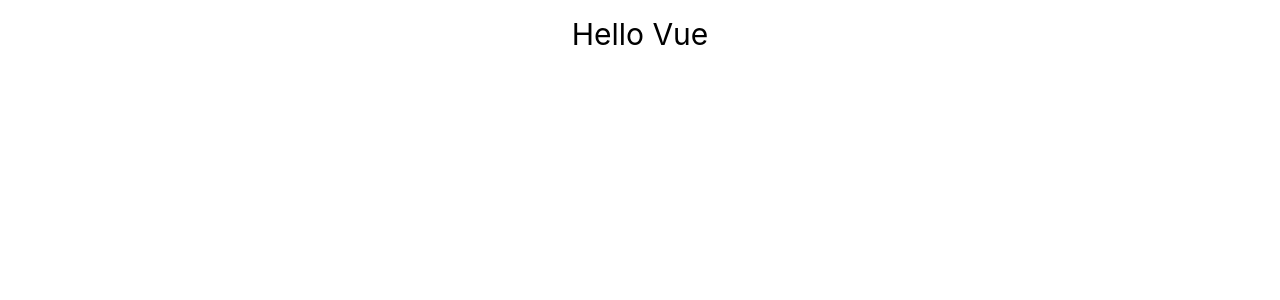
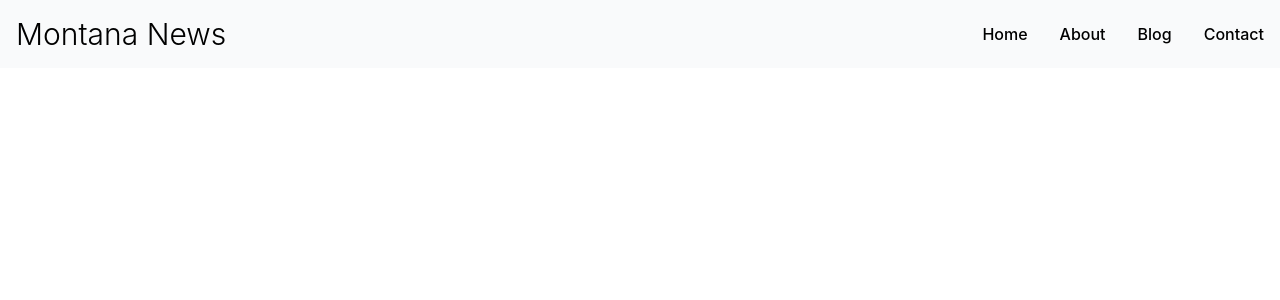
Before and after one commit to monzuralam/montana-news-vue, a Vue app: page /blog in a window 1280 px wide. Shown: the top 300 px of the page. Built offline with nearby package versions, Linux system fonts and the light colour scheme.

Commit message:
routes register & create component

```diff
--- a/src/App.vue
+++ b/src/App.vue
@@ -1,9 +1,9 @@
-<script setup></script>
+<script setup>
+import Header from "./components/Header/Header.Component.vue";
+</script>
 
 <template>
-  <section class="p-4">
-    <h1 class="text-3xl text-center">Hello Vue</h1>
-  </section>
+  <Header />
 </template>
 
 <style scoped></style>
--- /dev/null
+++ b/src/components/Blog/Blog.Component.vue
@@ -0,0 +1,13 @@
+<template>
+  <h1>{{ title }}</h1>
+</template>
+<script>
+export default {
+  data() {
+    return {
+      title: "Blog",
+    };
+  },
+  methods: {},
+};
+</script>
--- /dev/null
+++ b/src/components/Contact/Contact.Component.vue
@@ -0,0 +1,13 @@
+<template>
+  <h1>{{ title }}</h1>
+</template>
+<script>
+export default {
+  data() {
+    return {
+      title: "Contact",
+    };
+  },
+  methods: {},
+};
+</script>
--- /dev/null
+++ b/src/components/Header/Header.Component.vue
@@ -0,0 +1,47 @@
+<template>
+  <header class="header-section p-4 bg-gray-50">
+    <div class="container mx-auto">
+      <nav class="">
+        <div class="relative flex items-center justify-between">
+          <div class="logo flex flex-1 items-center justify-start">
+            <router-link to="/" class="text-3xl font-light"
+              >Montana News</router-link
+            >
+          </div>
+          <div
+            class="navigation-menu flex flex-1 items-center justify-end space-x-8"
+          >
+            <router-link
+              to="/"
+              class="text-base font-medium not-italic leading-6"
+              >Home</router-link
+            >
+            <router-link
+              to="/about/"
+              class="text-base font-medium not-italic leading-6"
+              >About</router-link
+            >
+            <router-link
+              to="/blog/"
+              class="text-base font-medium not-italic leading-6"
+              >Blog</router-link
+            >
+            <router-link
+              to="/contact/"
+              class="text-base font-medium not-italic leading-6"
+              >Contact</router-link
+            >
+          </div>
+        </div>
+      </nav>
+    </div>
+  </header>
+</template>
+<script>
+export default {
+  data() {
+    return {};
+  },
+  methods: {},
+};
+</script>
--- /dev/null
+++ b/src/components/Home/Home.Component.vue
@@ -0,0 +1,13 @@
+<template>
+  <h1>{{ title }}</h1>
+</template>
+<script>
+export default {
+  data() {
+    return {
+      title: "Home",
+    };
+  },
+  methods: {},
+};
+</script>
```
Also changed, not shown: src/main.js (+25 -1 lines).
